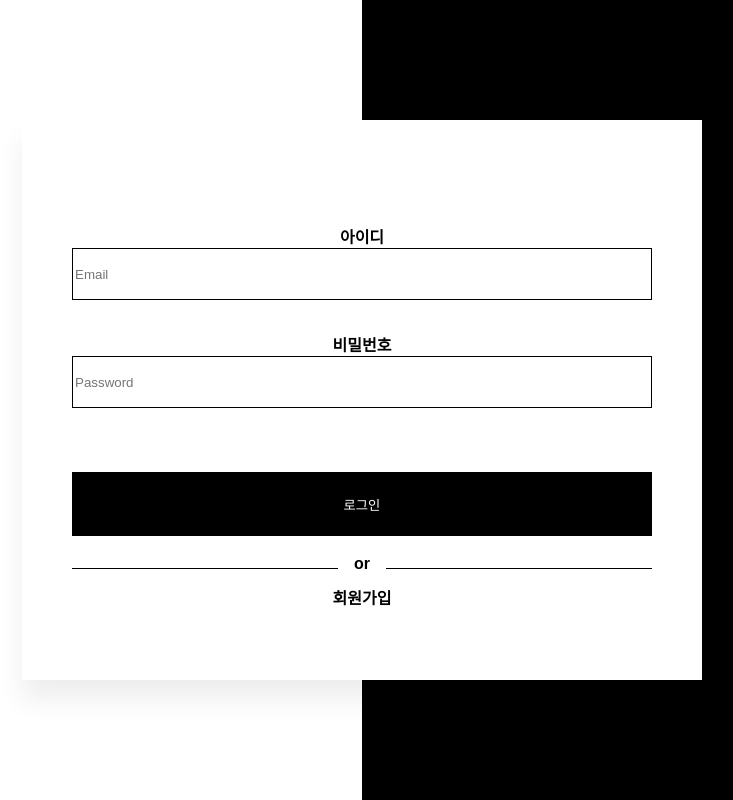
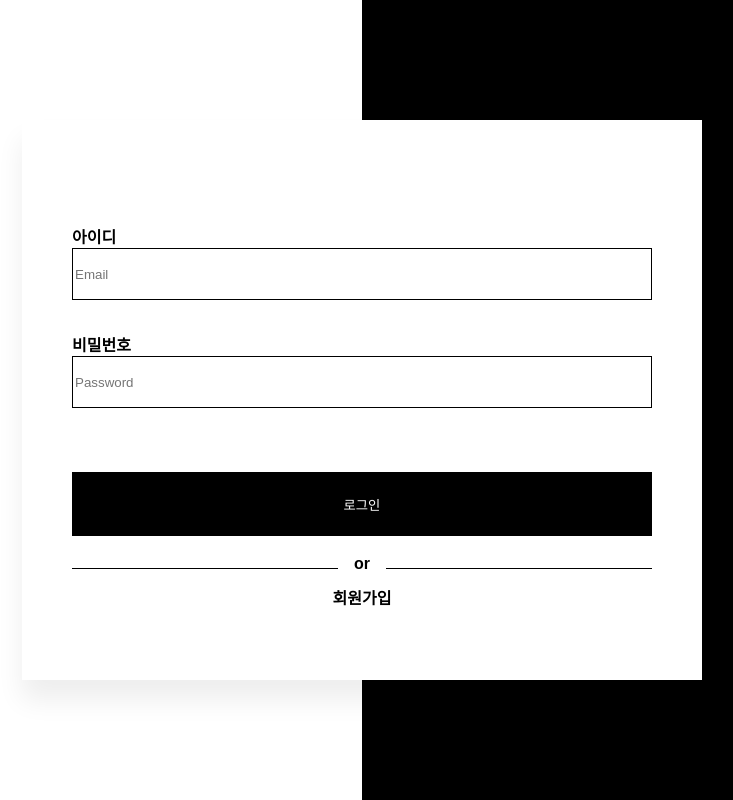
Before and after one commit to SMin1620/IN_A_DREAM, a React (Create React App) app in the folder front/: page /Login in a window 1280 px wide. Shown: the whole page, without its empty margins (22-755 px from the left). Built offline with nearby package versions, Linux system fonts and the light colour scheme; a web font is replaced by a local one.

Commit message:
Design: 로그인시 부드럽게 라우터 이동하는 애니메이션 추가

```diff
--- a/front/src/components/features/LoginComponents/LoginForm.tsx
+++ b/front/src/components/features/LoginComponents/LoginForm.tsx
@@ -7,7 +7,11 @@ import Label from "../../common/Label";
 import "./LoginForm.css";
 import { setToken } from "../../../stores/reducers/LoginToken";
 
-const LoginForm = () => {
+interface LoginFormProps {
+  onLoginSuccess: () => void;
+}
+
+const LoginForm: React.FC<LoginFormProps> = ({ onLoginSuccess }) => {
   const [email, setEmail] = useState<string>("");
   const [password, setPassword] = useState<string>("");
 
@@ -26,6 +30,7 @@ const LoginForm = () => {
     const responseToken = "토큰값";
     dispatch(setToken(responseToken));
     console.log(email, password);
+    onLoginSuccess();
   };
 
   const navigate = useNavigate();
--- a/front/src/pages/LoginPage.tsx
+++ b/front/src/pages/LoginPage.tsx
@@ -1,19 +1,42 @@
-import React from "react";
+import React, { useState, useEffect } from "react";
+import { useNavigate } from "react-router";
 import LoginForm from "../components/features/LoginComponents/LoginForm";
 import "../styles/LoginPage.css";
+import MainPageIntro from "./../components/layout/MainPageIntro";
 
 const LoginPage = () => {
+  const navigate = useNavigate();
+  const [isExpanded, setIsExpanded] = useState(false);
+
+  const handleLoginSuccess = () => {
+    setIsExpanded(true);
+  };
+
+  useEffect(() => {
+    if (isExpanded) {
+      setTimeout(() => {
+        navigate("/Main");
+      }, 1000);
+    }
+  }, [isExpanded]);
+
   return (
     <div className="LoginForm">
-      <div className="login-form">
-        <LoginForm />
-      </div>
+      {isExpanded ? (
+        <div></div>
+      ) : (
+        <div className="login-form">
+          <LoginForm onLoginSuccess={handleLoginSuccess} />
+        </div>
+      )}
 
-      <div className="login-left-section"></div>
+      <div
+        className={`login-left-section ${isExpanded ? "expanded" : ""}`}
+      ></div>
 
-      <div className="login-right-section">
-        <img src="" alt="" />
-      </div>
+      <div
+        className={`login-right-section ${isExpanded ? "expanded" : ""}`}
+      ></div>
     </div>
   );
 };
--- a/front/src/styles/LoginPage.css
+++ b/front/src/styles/LoginPage.css
@@ -1,6 +1,7 @@
 .LoginForm {
   display: flex;
   height: 100vh;
+  text-align: start;
 }
 
 .login-form {
@@ -17,16 +18,36 @@
 }
 
 .login-left-section {
-  flex-basis: 30%;
+  width: 30vw;
   display: flex;
   justify-content: center;
   align-items: center;
+  transition: width 0.8s ease;
 }
 
 .login-right-section {
+  width: 70vw;
+  display: flex;
+  flex-direction: column;
+  align-items: center;
   background-color: black;
-  flex-basis: 70%;
   position: relative;
+  padding-top: 10vh;
+  transition: width 0.8s ease;
+}
+
+.login-left-section.expanded {
+  width: 0;
+}
+
+.login-right-section.expanded {
+  width: 100vw;
+}
+
+.login-right-section-images {
+  width: 30rem;
+  height: 30rem;
+  margin-top: 10vh;
 }
 
 /* 반응형 스타일 */
```
